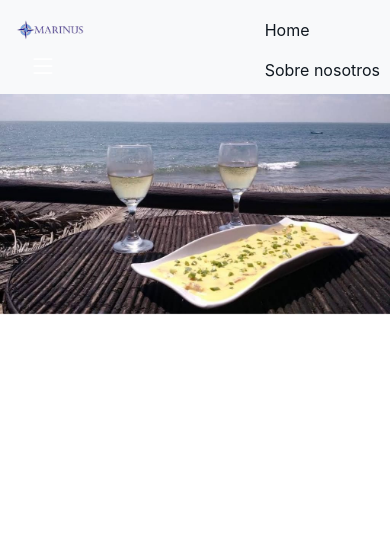
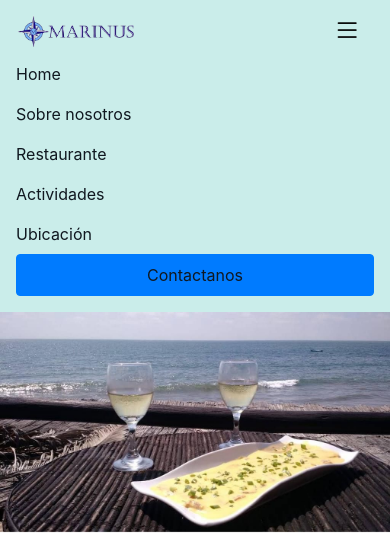
Before and after one commit to vquijandria/pagina-marinus, a plain HTML site: page index.html in a window 390 px wide. Both pictures are taken after a click on the button "Toggle navigation". Drawn offline with nearby package versions, Linux system fonts and the light colour scheme.

Commit message:
ahora es responsive

```diff
--- a/index.html
+++ b/index.html
@@ -1,5 +1,5 @@
 <!DOCTYPE html>
-<html lang="en">
+<html lang="es">
 <head>
     <meta charset="utf-8">
         <meta http-equiv="X-UA-Compatible" content="IE=edge">
@@ -16,9 +16,9 @@
     <header>
         <nav class="navbar navbar-expand-lg bg-body-tertiary shadow" id="mainNavbar">
             <div class="container">
-              <a class="navbar-brand" href="#"><img src="images/logo.png" id="logoMarinus" alt=""></a>
+              <a class="navbar-brand" href="#"><img src="images/logo.png" class="img-fluid" alt="logo" width="120px"></a>
               <button class="navbar-toggler" type="button" data-bs-toggle="collapse" data-bs-target="#navbarSupportedContent" aria-controls="navbarSupportedContent" aria-expanded="false" aria-label="Toggle navigation">
-                <span class="bi bi-list text-white fs-1" ></span>
+                <span class="bi bi-list text-black fs-1" ></span>
               </button>
               <div class="collapse navbar-collapse" id="navbarSupportedContent">
                 <ul class="navbar-nav ms-auto mb-2 mb-lg-0" id="itemsNavBar">
@@ -64,7 +64,7 @@
       <img class="d-block w-100" src="images/imagen5.jpeg" alt="Second slide">
     </div>
     <div class="carousel-item">
-      <img class="d-block w-100" src="..." alt="Third slide">
+      <img class="d-block w-100" src="images/imagen2.jpeg" alt="Third slide">
     </div>
     <div class="carousel-item">
         <img class="d-block w-100" src="..." alt="Fourth slide">
--- a/styles.css
+++ b/styles.css
@@ -23,17 +23,15 @@ body{
     scroll-padding-top: 5.5rem;
 }
 
+/*Seccion NavBar*/
+
 #nombre {
     font-size: 140%;
 }
 
-#logoMarinus{
-    height: 20%;
-    width: 20%;
+#mainNavbar {
+    background-color: #caedea!important;
 }
-
-
-
 #mainNavbar .nav-item .nav-link{
     position: relative;
     color: var(--primaryColor);
@@ -44,6 +42,7 @@ body{
     position: absolute;
     width: 0;
     height: 2px;
+    background-color: var(--secondColor);
     bottom: -3px;
     left: 0;
     transition: ease .40s;
@@ -74,6 +73,7 @@ section{
 }
 
 .sub-title{
+    color: var(--secondColor);
     font-size: 11px;
     position: absolute;
     top: 40%;
@@ -85,15 +85,10 @@ section{
     -o-transform: translate(-50%, -50%);
 
 }
-
-#itemsNavBar{
-    position:absolute;
-    top:10px;
-    right:10px;
-}
+ /*Seccion Carrusel*/
 
 .carousel-item {
-    height: 800px;
+    height: 500px;
     min-height: 350px;
     background: no-repeat center center scroll;
     -webkit-background-size: cover;
```
